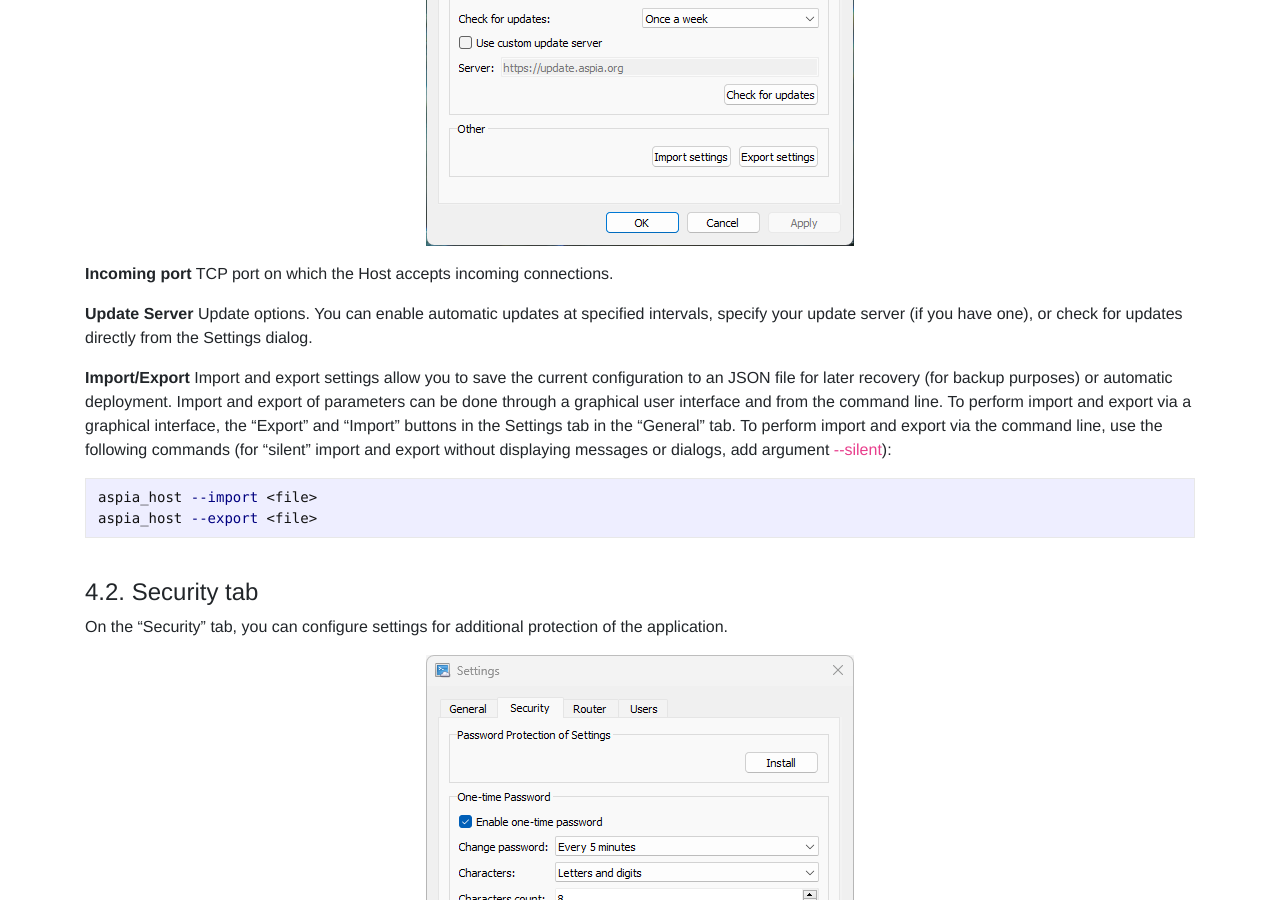
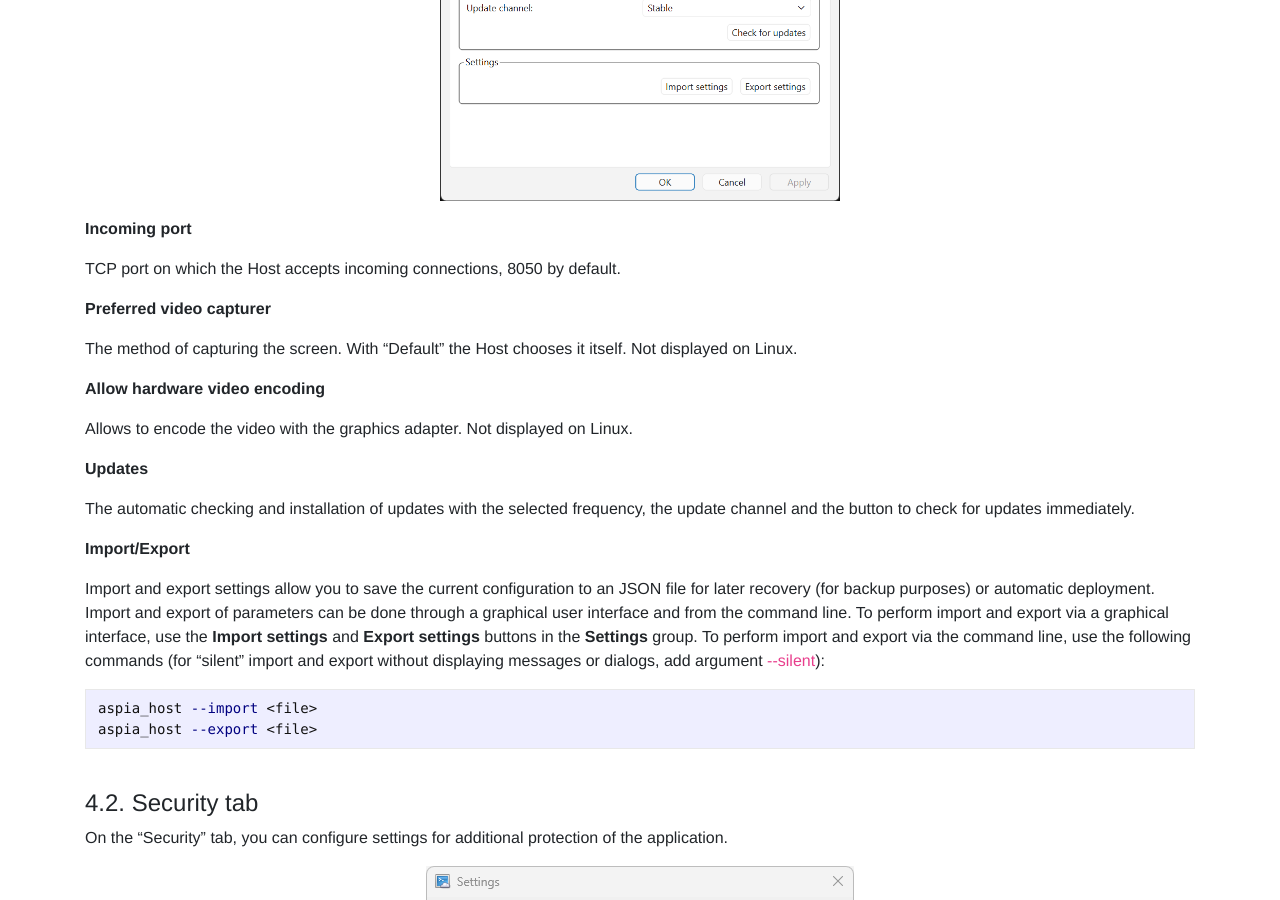
Before and after one commit to dchapyshev/dchapyshev.github.io, a Jekyll site: the page built from docs/host.md, in a window 1280 px wide and 900 px high, scrolled down 1720 px. Built offline with Jekyll 4.4.1, drawn with Linux system fonts in a browser that asks for light colours.

Commit message:
Update docs.

````diff
--- a/docs/host.md
+++ b/docs/host.md
@@ -59,15 +59,29 @@ To change Host parameters, the application has a Settings dialog. Below is an ov
 
 ### 4.1. General tab <a name="settings-general"></a>
 On the "General" tab, you can configure basic application settings, as well as import and export settings.
-<p align="center"><img src="/images/settings-general.png"/></p>
+<p align="center"><img src="/images/host-settings-general.png" width="400"/></p>
 
-**Incoming port** TCP port on which the Host accepts incoming connections.
+**Incoming port**
 
-**Update Server** Update options. You can enable automatic updates at specified intervals, specify your update server (if you have one), or check for updates directly from the Settings dialog.
+TCP port on which the Host accepts incoming connections, 8050 by default.
 
-**Import/Export** Import and export settings allow you to save the current configuration to an JSON file for later recovery (for backup purposes) or automatic deployment.
+**Preferred video capturer**
+
+The method of capturing the screen. With "Default" the Host chooses it itself. Not displayed on Linux.
+
+**Allow hardware video encoding**
+
+Allows to encode the video with the graphics adapter. Not displayed on Linux.
+
+**Updates**
+
+The automatic checking and installation of updates with the selected frequency, the update channel and the button to check for updates immediately.
+
+**Import/Export**
+
+Import and export settings allow you to save the current configuration to an JSON file for later recovery (for backup purposes) or automatic deployment.
 Import and export of parameters can be done through a graphical user interface and from the command line.
-To perform import and export via a graphical interface, the “Export” and “Import” buttons in the Settings tab in the “General” tab.
+To perform import and export via a graphical interface, use the **Import settings** and **Export settings** buttons in the **Settings** group.
 To perform import and export via the command line, use the following commands (for "silent" import and export without displaying messages or dialogs, add argument ```--silent```):
 ```bash
 aspia_host --import <file>
````
Also changed, not shown: images/host-settings-general.png (added), images/settings-general.png (deleted).
